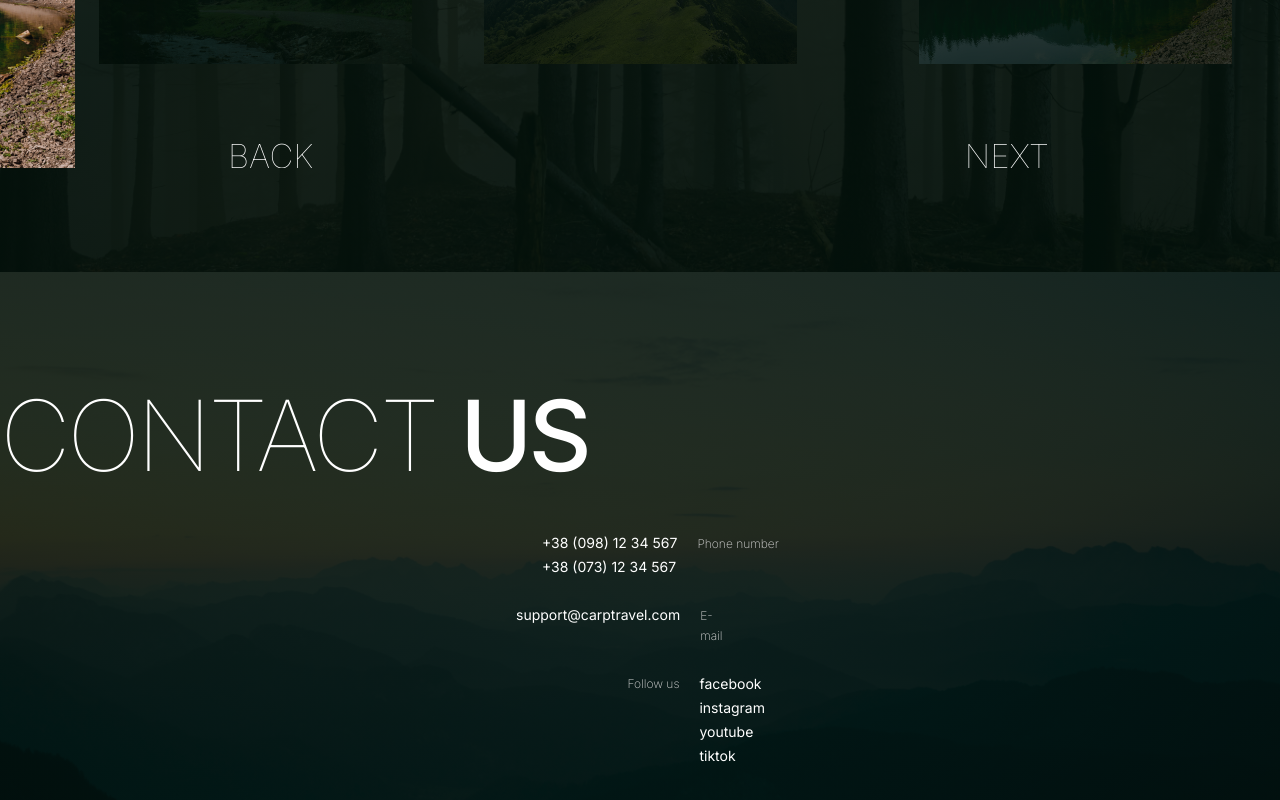
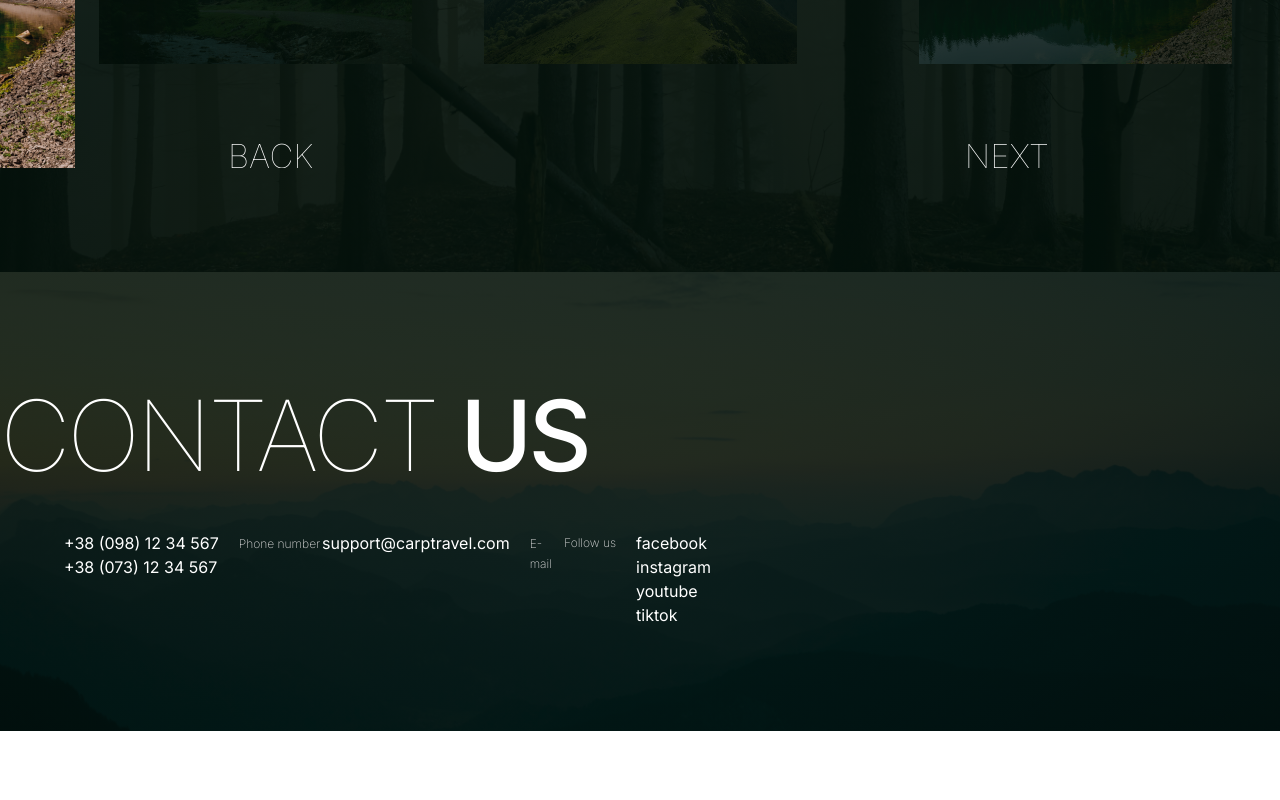
Before and after one commit to iSteffan/carp-travel, a Next.js app: page / in a window 1280 px wide. Shown: the part 3757-4557 px from the top of the page. After the commit the page ends 4488 px from the top, so only its background shows below. Built offline with nearby package versions, Linux system fonts and the light colour scheme.

Commit message:
contacts tablet markup done (except form)

```diff
--- a/src/sections/Contacts/Contacts.tsx
+++ b/src/sections/Contacts/Contacts.tsx
@@ -7,20 +7,20 @@ const Contacts = () => {
         CONTACT <span className="font-medium">US</span>
       </h2>
 
-      <div className="max-w-[280px] mx-auto">
-        <div className="mb-[24px] ml-auto w-[238px] flex gap-[20px]">
+      <div className="max-w-[280px] mx-auto md:max-w-[525px] md:h-[96px] md:flex md:flex-col md:flex-wrap md:content-between md:ml-[34px] md:mr-auto">
+        <div className="mb-[24px] ml-auto w-[238px] flex gap-[20px] md:w-[258px] md:ml-[30px]">
           <div className="flex flex-col">
             <a
               href="tel:+380981234567"
               aria-label="tel to +380981234567"
-              className="text-[14px] font-400 leading-[1.71]"
+              className="text-[14px] font-400 leading-[1.71] md:text-[16px] md:leading-[1.5]"
             >
               +38 (098) 12 34 567
             </a>
             <a
               href="tel:+380731234567"
               aria-label="tel to +380731234567"
-              className="text-[14px] font-400 leading-[1.71]"
+              className="text-[14px] font-400 leading-[1.71] md:text-[16px] md:leading-[1.5]"
             >
               +38 (073) 12 34 567
             </a>
@@ -28,25 +28,25 @@ const Contacts = () => {
           <p className="mt-[3px] text-[12px] font-200 leading-[1.67] text-gray">Phone number</p>
         </div>
 
-        <div className="ml-[16px] mb-[26px] flex gap-[20px] w-[218px]">
+        <div className="ml-[16px] mb-[26px] flex gap-[20px] w-[218px] md:m-0 md:w-[242px]">
           <a
             href="mailto:support@carptravel.com"
             aria-label="mail to support@carptravel.com"
-            className="text-[14px] font-400 leading-[1.71]"
+            className="text-[14px] font-400 leading-[1.71] md:text-[16px] md:leading-[1.5]"
           >
             support@carptravel.com
           </a>
           <p className="mt-[3px] text-[12px] font-200 leading-[1.67] text-gray">E-mail</p>
         </div>
 
-        <div className="flex flex-row-reverse gap-[20px] ml-auto mr-[15px] mb-[12px] w-[138px]">
+        <div className="flex flex-row-reverse gap-[20px] ml-auto mr-[15px] mb-[12px] w-[138px] md:m-0 md:w-[147px]">
           <div>
             <ul>
               <li>
                 <a
                   href="./"
                   aria-label="mail to support@carptravel.com"
-                  className="text-[14px] font-400 leading-[1.71]"
+                  className="text-[14px] font-400 leading-[1.71] md:text-[16px] md:leading-[1.5]"
                 >
                   facebook
                 </a>
@@ -55,7 +55,7 @@ const Contacts = () => {
                 <a
                   href="./"
                   aria-label="mail to support@carptravel.com"
-                  className="text-[14px] font-400 leading-[1.71]"
+                  className="text-[14px] font-400 leading-[1.71] md:text-[16px] md:leading-[1.5]"
                 >
                   instagram
                 </a>
@@ -64,7 +64,7 @@ const Contacts = () => {
                 <a
                   href="./"
                   aria-label="mail to support@carptravel.com"
-                  className="text-[14px] font-400 leading-[1.71]"
+                  className="text-[14px] font-400 leading-[1.71] md:text-[16px] md:leading-[1.5]"
                 >
                   youtube
                 </a>
@@ -73,7 +73,7 @@ const Contacts = () => {
                 <a
                   href="./"
                   aria-label="mail to support@carptravel.com"
-                  className="text-[14px] font-400 leading-[1.71]"
+                  className="text-[14px] font-400 leading-[1.71] md:text-[16px] md:leading-[1.5]"
                 >
                   tiktok
                 </a>
```
